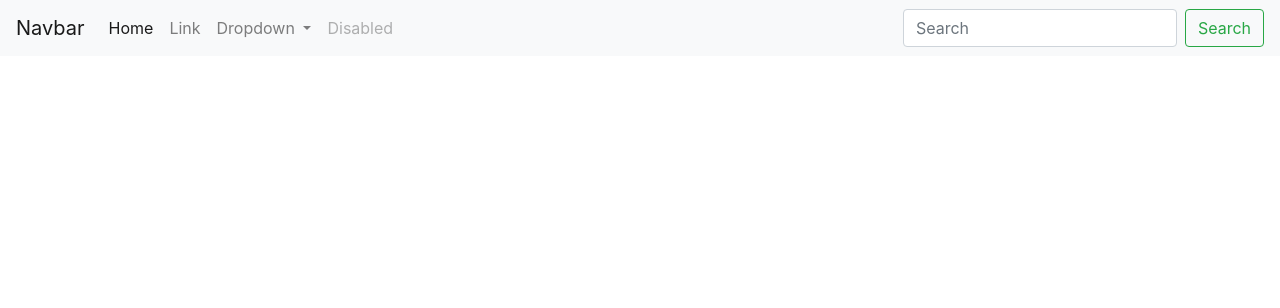
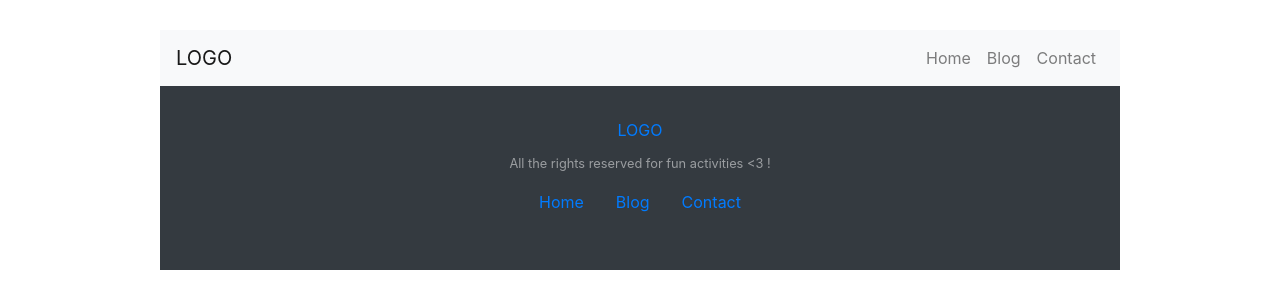
Before and after one commit to JohnAmolins/travelBlog, a plain HTML site: page index/index.html in a window 1280 px wide. Drawn offline with nearby package versions, Linux system fonts and the light colour scheme.

Commit message:
index update

```diff
--- a/index/index.html
+++ b/index/index.html
@@ -7,44 +7,51 @@
     <title>Welcome </title>
     <link rel="stylesheet" href="https://stackpath.bootstrapcdn.com/bootstrap/4.3.1/css/bootstrap.min.css" integrity="sha384-ggOyR0iXCbMQv3Xipma34MD+dH/1fQ784/j6cY/iJTQUOhcWr7x9JvoRxT2MZw1T" crossorigin="anonymous">
     <link rel="stylesheet" href="style.css">
+    <link rel="icon" type="image/png" href="../media/favicon_01.png">
 </head>
 <body>
 
         <nav class="navbar navbar-expand-lg navbar-light bg-light">
-                <a class="navbar-brand" href="#">Navbar</a>
+                <a class="navbar-brand" href="#">LOGO</a>
                 <button class="navbar-toggler" type="button" data-toggle="collapse" data-target="#navbarSupportedContent" aria-controls="navbarSupportedContent" aria-expanded="false" aria-label="Toggle navigation">
                   <span class="navbar-toggler-icon"></span>
                 </button>
 
                 <div class="collapse navbar-collapse" id="navbarSupportedContent">
-                  <ul class="navbar-nav mr-auto">
-                    <li class="nav-item active">
-                      <a class="nav-link" href="#">Home <span class="sr-only">(current)</span></a>
+                  <ul class="navbar-nav ml-auto">
+                    <li class="nav-item">
+                      <a class="nav-link" href="../index/index.html">Home</a>
                     </li>
                     <li class="nav-item">
-                      <a class="nav-link" href="#">Link</a>
-                    </li>
-                    <li class="nav-item dropdown">
-                      <a class="nav-link dropdown-toggle" href="#" id="navbarDropdown" role="button" data-toggle="dropdown" aria-haspopup="true" aria-expanded="false">
-                        Dropdown
-                      </a>
-                      <div class="dropdown-menu" aria-labelledby="navbarDropdown">
-                        <a class="dropdown-item" href="#">Action</a>
-                        <a class="dropdown-item" href="#">Another action</a>
-                        <div class="dropdown-divider"></div>
-                        <a class="dropdown-item" href="#">Something else here</a>
-                      </div>
+                      <a class="nav-link" href="../page_02/page_02.html">Blog</a>
                     </li>
                     <li class="nav-item">
-                      <a class="nav-link disabled" href="#">Disabled</a>
+                      <a class="nav-link" href="../page_03/page_03.html">Contact</a>
                     </li>
                   </ul>
-                  <form class="form-inline my-2 my-lg-0">
-                    <input class="form-control mr-sm-2" type="search" placeholder="Search" aria-label="Search">
-                    <button class="btn btn-outline-success my-2 my-sm-0" type="submit">Search</button>
-                  </form>
                 </div>
               </nav>
+
+
+
+<footer id="sticky-footer" class="py-4 bg-dark text-white-50">
+  <a class="navbar justify-content-center" href="#">LOGO</a>
+  <div class="text-center">
+      <small>All the rights reserved for fun activities &lt3 !</small>
+      <ul class="navbar justify-content-center">
+          <li class="nav-item">
+            <a class="nav-link " href="../index/index.html">Home</a>
+          </li>
+          <li class="nav-item">
+            <a class="nav-link" href="../page_02/page_02.html">Blog</a>
+          </li>
+          <li class="nav-item">
+            <a class="nav-link" href="../page_03/page_03.html">Contact</a>
+          </li>
+        </ul>
+  </div>
+
+</footer>
 
 </body>
 </html>
--- a/index/style.css
+++ b/index/style.css
@@ -0,0 +1,11 @@
+.navbar {
+    list-style-type: none;
+}
+
+body{
+    width: 75%;
+    height: auto;
+    margin-left: auto;
+    margin-right: auto;
+    margin-top: 30px;
+}
```
Also changed, not shown: media/favicon_01.png (added).
